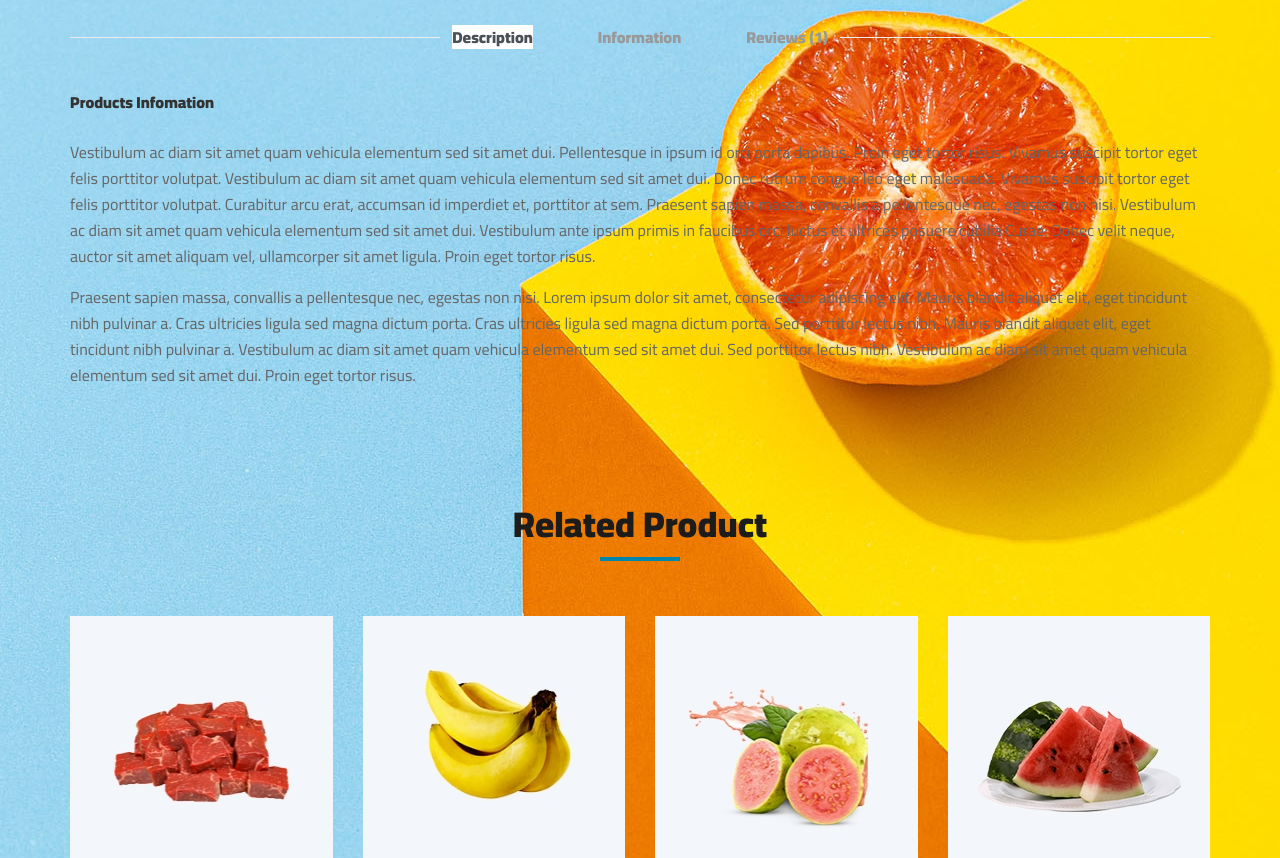
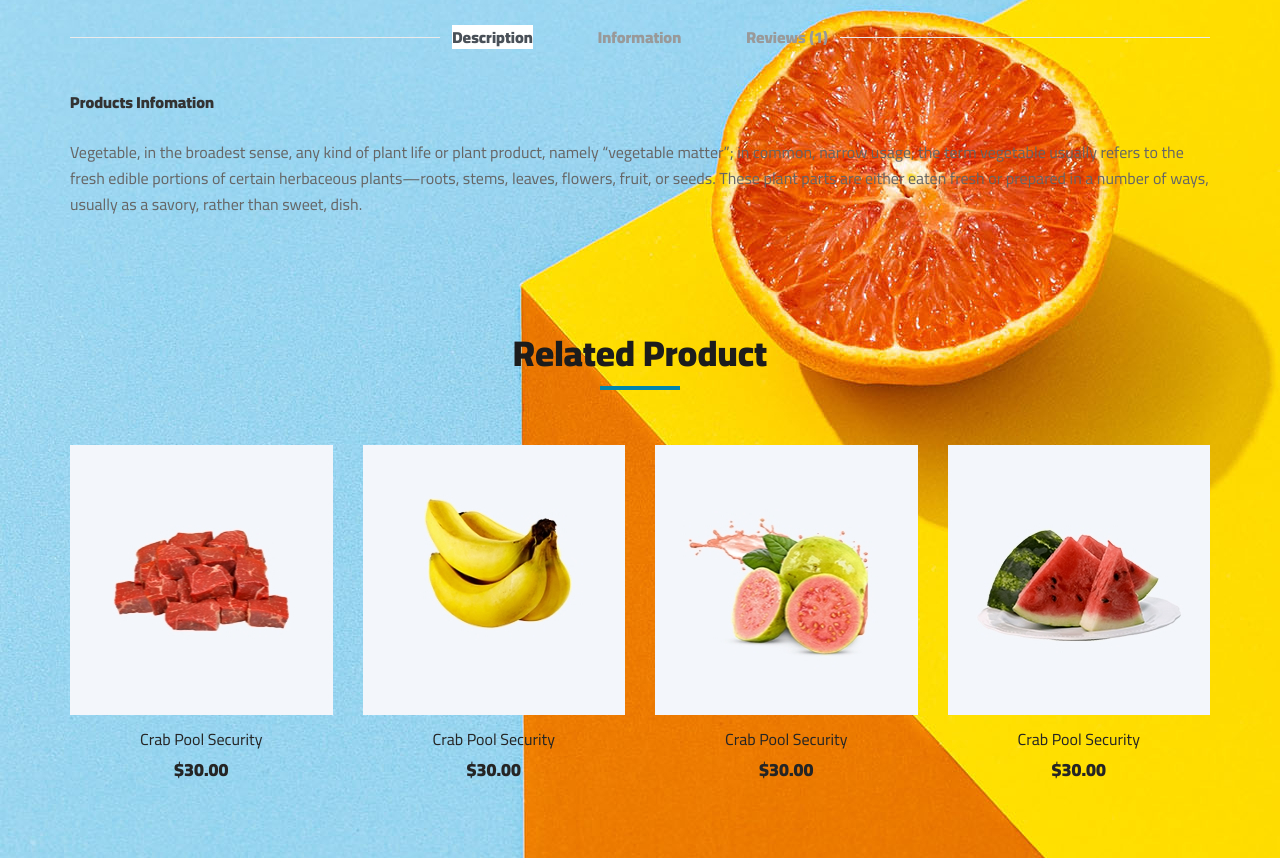
Before and after one commit to 94yifanwu/454-group-project, a plain HTML site: page shop-details.html in a window 1280 px wide. Shown: the part 1260-2118 px from the top of the page. Drawn offline with Linux system fonts and the light colour scheme.

Commit message:
Update shop-details.html

```diff
--- a/shop-details.html
+++ b/shop-details.html
@@ -321,24 +321,11 @@
                             <div class="tab-pane active" id="tabs-1" role="tabpanel">
                                 <div class="product__details__tab__desc">
                                     <h6>Products Infomation</h6>
-                                    <p>Vestibulum ac diam sit amet quam vehicula elementum sed sit amet dui.
-                                        Pellentesque in ipsum id orci porta dapibus. Proin eget tortor risus. Vivamus
-                                        suscipit tortor eget felis porttitor volutpat. Vestibulum ac diam sit amet quam
-                                        vehicula elementum sed sit amet dui. Donec rutrum congue leo eget malesuada.
-                                        Vivamus suscipit tortor eget felis porttitor volutpat. Curabitur arcu erat,
-                                        accumsan id imperdiet et, porttitor at sem. Praesent sapien massa, convallis a
-                                        pellentesque nec, egestas non nisi. Vestibulum ac diam sit amet quam vehicula
-                                        elementum sed sit amet dui. Vestibulum ante ipsum primis in faucibus orci luctus
-                                        et ultrices posuere cubilia Curae; Donec velit neque, auctor sit amet aliquam
-                                        vel, ullamcorper sit amet ligula. Proin eget tortor risus.</p>
-                                        <p>Praesent sapien massa, convallis a pellentesque nec, egestas non nisi. Lorem
-                                        ipsum dolor sit amet, consectetur adipiscing elit. Mauris blandit aliquet
-                                        elit, eget tincidunt nibh pulvinar a. Cras ultricies ligula sed magna dictum
-                                        porta. Cras ultricies ligula sed magna dictum porta. Sed porttitor lectus
-                                        nibh. Mauris blandit aliquet elit, eget tincidunt nibh pulvinar a.
-                                        Vestibulum ac diam sit amet quam vehicula elementum sed sit amet dui. Sed
-                                        porttitor lectus nibh. Vestibulum ac diam sit amet quam vehicula elementum
-                                        sed sit amet dui. Proin eget tortor risus.</p>
+                                    <p>Vegetable, in the broadest sense, any kind of plant life or plant product,
+                                        namely “vegetable matter”; in common, narrow usage, the term vegetable usually
+                                        refers to the fresh edible portions of certain herbaceous plants—roots,
+                                        stems, leaves, flowers, fruit, or seeds. These plant parts are either eaten
+                                        fresh or prepared in a number of ways, usually as a savory, rather than sweet, dish.</p>
                                 </div>
                             </div>
                             <div class="tab-pane" id="tabs-2" role="tabpanel">
```
